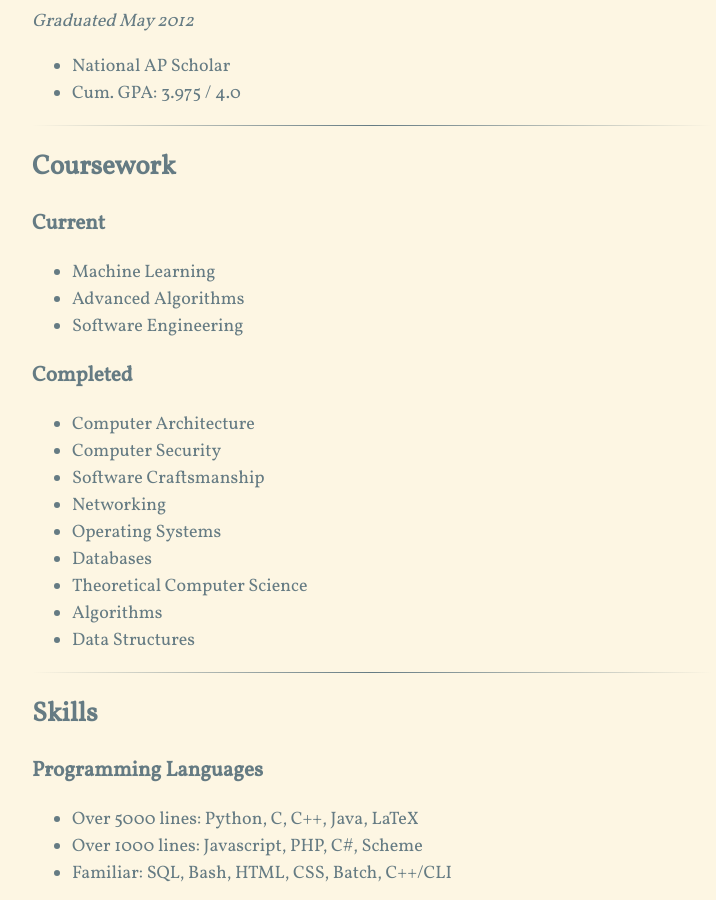
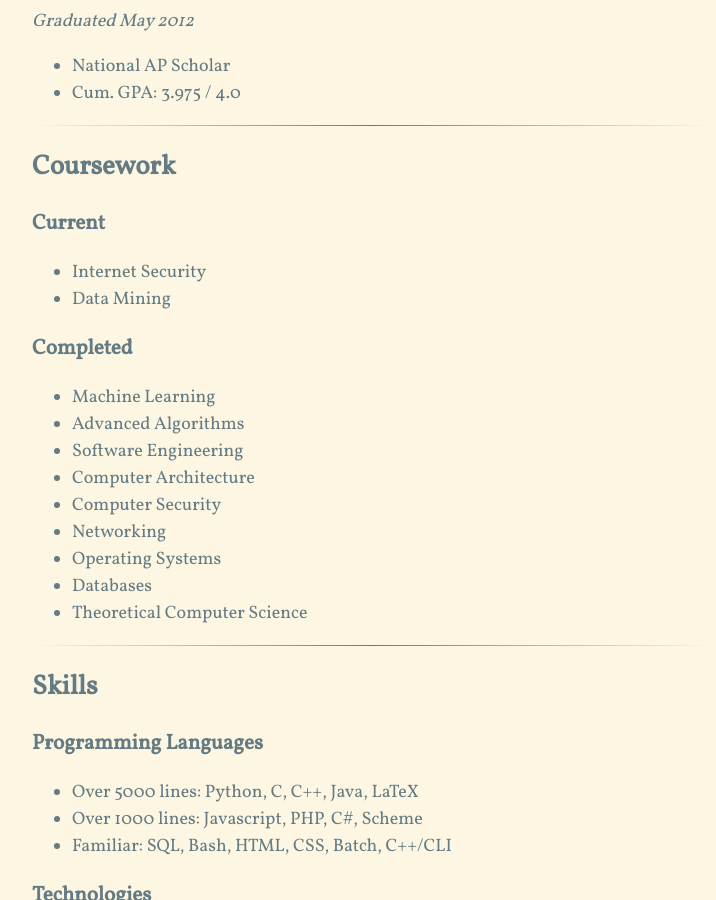
Before and after one commit to brenns10/brennan.io, a Jekyll site: the page built from resume.md, in a window 1280 px wide and 900 px high, scrolled down 1416 px. Shown: the whole window, without its empty margins (268-984 px from the left). Built offline with Jekyll 4.4.1, drawn with Linux system fonts in a browser that asks for light colours; nearby versions of some CDN libraries; Markdown is read by kramdown in place of the engine named in the settings; comment, search, counter and statistics services are not loaded.

Commit message:
Coursework update.

```diff
--- a/resume.md
+++ b/resume.md
@@ -67,21 +67,20 @@ Coursework
 
 ### Current
 
+- Internet Security
+- Data Mining
+
+### Completed
+
 * Machine Learning
 * Advanced Algorithms
 * Software Engineering
-
-### Completed
-
 * Computer Architecture
 * Computer Security
-* Software Craftsmanship
 * Networking
 * Operating Systems
 * Databases
 * Theoretical Computer Science
-* Algorithms
-* Data Structures
 
 <hr>
 
```
